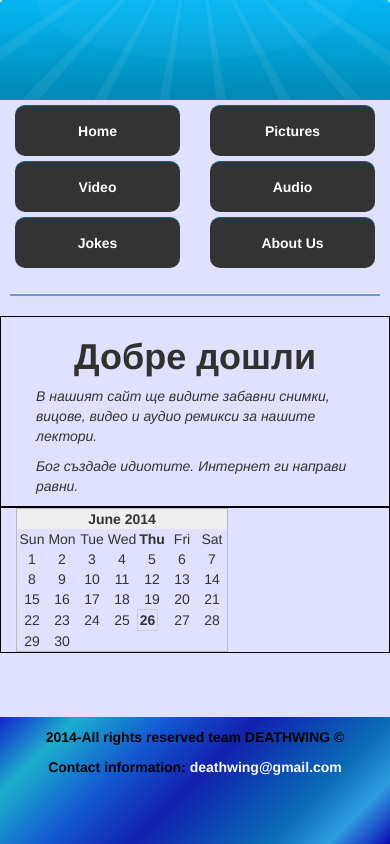
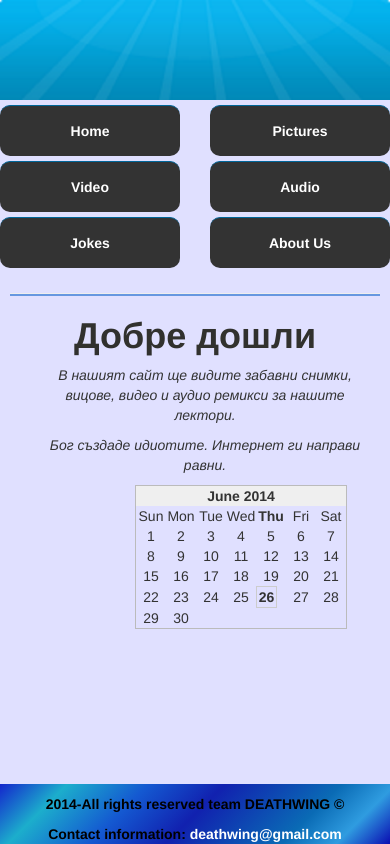
Before and after one commit to reathh/FootballUni, a PHP site: page / in a window 390 px wide. Run offline with PHP 8.4, Linux system fonts and the light colour scheme.

Commit message:
fixed responsive main + some css

```diff
--- a/css/style.css
+++ b/css/style.css
@@ -9,6 +9,7 @@ body {
     width: 100%;
     height: 100%;
 }
+
 header>img {
     width: 100%;
     height: 100px;
@@ -48,9 +49,11 @@ nav {
 .navitem>a:hover {
 	color: #079;
 }
-#footer {
+footer {
     width: 100%;
-    height: 15%;;
+    height: 60px;
+    position: fixed;
+    bottom: 0;
     background: #1426cc;
     background: -moz-linear-gradient(-45deg, #1426cc 0%, #1caecc 15%, #1459d1 33%, #1459d1 33%, #1121af 50%, #0a6bb5 76%, #2f9ce0 88%, #0a0db2 100%);
     background: -webkit-gradient(linear, left top, right bottom, color-stop(0%,#1426cc), color-stop(15%,#1caecc), color-stop(33%,#1459d1), color-stop(33%,#1459d1), color-stop(50%,#1121af), color-stop(76%,#0a6bb5), color-stop(88%,#2f9ce0), color-stop(100%,#0a0db2));
@@ -59,8 +62,6 @@ nav {
     background: -ms-linear-gradient(-45deg, #1426cc 0%,#1caecc 15%,#1459d1 33%,#1459d1 33%,#1121af 50%,#0a6bb5 76%,#2f9ce0 88%,#0a0db2 100%);
     background: linear-gradient(135deg, #1426cc 0%,#1caecc 15%,#1459d1 33%,#1459d1 33%,#1121af 50%,#0a6bb5 76%,#2f9ce0 88%,#0a0db2 100%);
     color: black;
-    position: fixed;
-    bottom: 0;
     text-align: center;
 }
 .team, .contact {
@@ -76,15 +77,13 @@ h1 {
     color: #31312E;
     font-weight: bold;
 }
-section {
-    border: 1px solid black;
+aside {
+
 }
-aside {
-    border: 1px solid black;
-}
-.sentances {
+.sentences {
     margin-left: 20px;
     font-style: italic;
+    text-align: center;
 }
 hr {
     width: 95%;
--- a/index.html
+++ b/index.html
@@ -10,11 +10,11 @@
         <script type="text/javascript" src="js/bootstrap.min.js"></script>
     </head>
     <body>
+        <div id="wrapper">
             <header>
                 <img src="images/header.png" alt="header imagee" />
 
                 <nav>
-                <div class="container-fluid">
                     <div class="row">
                         <div class="col-sm-4 col-md-2 col-xs-6 navitem">
                             <a href="#">Home</a>
@@ -35,27 +35,25 @@
                             <a href="#">About Us</a>
                         </div>
                     </div>
-            </div>
                 </nav>
             </header>
             <hr>
-    <div class="main">
+            <main>
             <section class="col-md-8">
                 <h1>Добре дошли</h1>
-        <p class="sentances">В нашият сайт ще видите забавни снимки, вицове, видео и аудио ремикси за нашите лектори.</p>
-        <p class="sentances">Бог създаде идиотите. Интернет ги направи равни.</p>
+                <p class="sentences">В нашият сайт ще видите забавни снимки, вицове, видео и аудио ремикси за нашите лектори.</p>
+                <p class="sentences">Бог създаде идиотите. Интернет ги направи равни.</p>
             </section>
+            </main>
             <aside class="col-md-4">
                 <script language="javascript" type="text/javascript">
                 var day_of_week = new Array('Sun','Mon','Tue','Wed','Thu','Fri','Sat');
                 var month_of_year = new Array('January','February','March','April','May','June','July','August','September','October','November','December');
                 var Calendar = new Date();
-
                 var year = Calendar.getFullYear();
                 var month = Calendar.getMonth();
                 var today = Calendar.getDate();
                 var weekday = Calendar.getDay();
-
                 var DAYS_OF_WEEK = 7;
                 var DAYS_OF_MONTH = 31;
                 var cal;
@@ -67,9 +65,8 @@
                 var highlight_end   = '</CENTER></TD></TR></TABLE></B>';
                 var TD_start = '<TD WIDTH="30"><CENTER>';
                 var TD_end = '</CENTER></TD>';
-
-        cal =  '<TABLE BORDER=1 CELLSPACING=0 CELLPADDING=0 BORDERCOLOR=BBBBBB><TR><TD>';
-        cal += '<TABLE BORDER=0 CELLSPACING=0 CELLPADDING=2>' + TR_start;
+                cal =  '<TABLE BORDER=1 CELLSPACING=0 CELLPADDING=0 BORDERCOLOR=BBBBBB class=col-xs-offset-4><TR><TD>';
+                    cal += '<TABLE BORDER=0 CELLSPACING=0 CELLPADDING=2 id=calendar>' + TR_start;
                         cal += '<TD COLSPAN="' + DAYS_OF_WEEK + '" BGCOLOR="#EFEFEF"><CENTER><B>';
                             cal += month_of_year[month]  + '   ' + year + '</B>' + TD_end + TR_end;
                             cal += TR_start;
@@ -80,12 +77,10 @@
                             else
                             cal += TD_start + day_of_week[index] + TD_end;
                             }
-
                             cal += TD_end + TR_end;
                             cal += TR_start;
                             for(index=0; index < Calendar.getDay(); index++)
                             cal += TD_start + '  ' + TD_end;
-
                             // LOOPS FOR EACH DAY IN CALENDAR
                             for(index=0; index < DAYS_OF_MONTH; index++)
                             {
@@ -94,7 +89,6 @@
                             week_day =Calendar.getDay();
                             if(week_day == 0)
                             cal += TR_start;
-
                             if(week_day != DAYS_OF_WEEK)
                             {
                             var day  = Calendar.getDate();
@@ -107,18 +101,16 @@
                             cal += TR_end;
                             }
                             Calendar.setDate(Calendar.getDate()+1);
-
                             }
                         cal += '</TD></TR></TABLE></TABLE>';
                         document.write(cal);
                         </script>
                     </aside>
-            </div>
+
                     <footer>
-           <div id="footer">
                         <p class="team">2014-All rights reserved team DEATHWING  &copy;</p>
                         <p class="contact">Contact information: <a href="mailto:deathwing@gmail.com">deathwing@gmail.com</a></p>
+                    </footer>
                 </div>
-        </footer>
             </body>
         </html>
```
Lines whose indentation alone changed are shown as unchanged.
